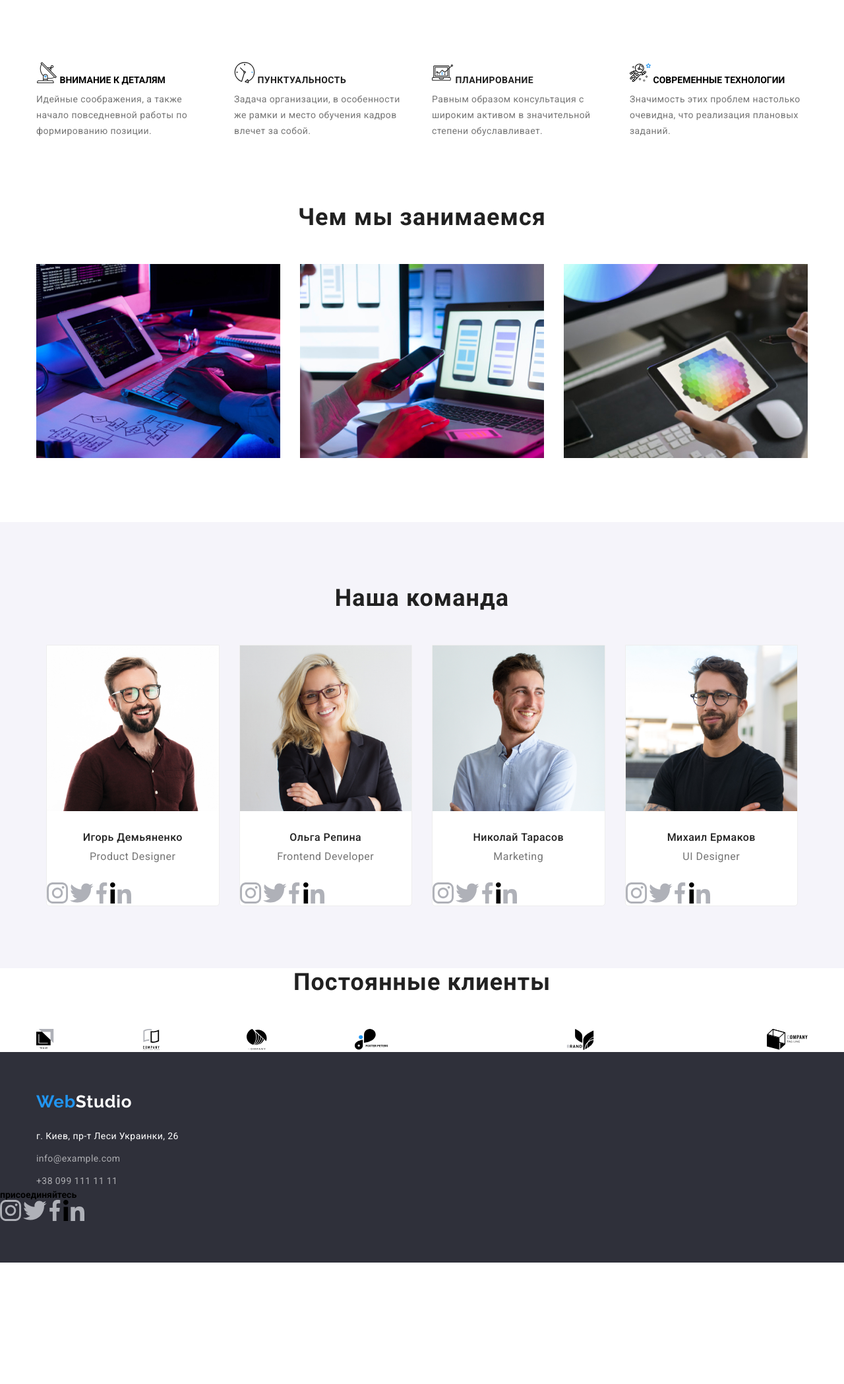
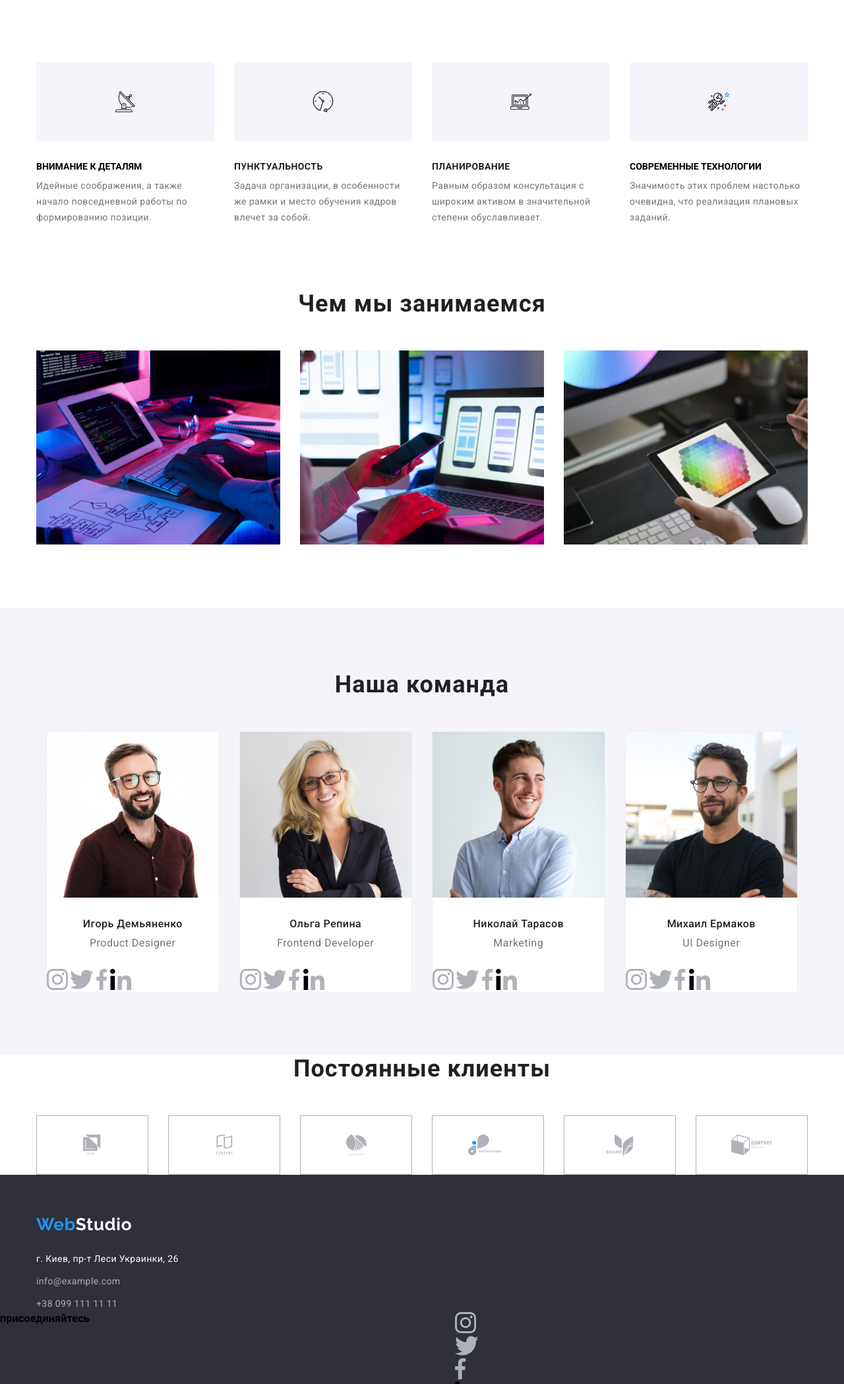
Before and after one commit to Sasha1009/goit-markup-hw-04, a plain HTML site: page index.html in a window 1280 px wide. Shown: the part 703-2800 px from the top of the page at 66% size. Before the commit the page ends 2616 px from the top, so only its background shows below. Drawn offline with Linux system fonts and the light colour scheme.

Commit message:
more fixes

```diff
--- a/css/styles.css
+++ b/css/styles.css
@@ -98,7 +98,16 @@ p {
     align-items: center;
 }
 .icon-envelope{
-    padding-right:10px;
+    margin-right:10px;
+}
+.logo{
+    display:flex;
+    justify-content: center;
+    align-items: center;
+    width: 170px;
+    height: 90px;
+    border: 1px solid #afb1b8;
+    fill:  #afb1b8;
 }
 .icon-phone{
     padding-right: 10px;
@@ -232,11 +241,29 @@ body {
 .features {
     padding-top: 94px;
     padding-bottom: 94px;
+    max-width: 1600px;
+    min-height: 251px;
+    display: block;
 }
 .list {
     list-style: none;
     justify-content: space-between;
     display: flex;
+}
+.features-item{
+    max-width: 270px;
+    margin-right: 30px;
+
+}
+.features-box{
+    display: flex;
+    align-items: center;
+    justify-content: center;
+    height: 120px;
+    border: none;
+    border-radius: 4px;
+    background-color: #F5F4FA;
+    margin-bottom: 30px;
 }
 .b-heading {
     font-family: 'roboto', sans-serif;
@@ -481,6 +508,16 @@ body {
     margin-left: auto;
     margin-right: auto;
 }
+.connected {
+    list-style: none;
+    flex-wrap: wrap;
+    display: inline-block;
+    align-items: baseline;
+    padding-left: 15px;
+    padding-right: 15px;
+    margin-left: auto;
+    margin-right: auto;
+}
 .Studio-footer{
     color: #fff;
 }}
--- a/index.html
+++ b/index.html
@@ -50,31 +50,39 @@
     <section class="features">
         <div class="container">
             <ul class="list">
-                <li>
+                <li class="features-item">
+                <div class="features-box">
                     <svg class="icon-antenna" width="32" height="32">
                         <use href="./images/sprite.svg#icon-antenna-1"></use>
                     </svg>
+                </div>
                     <b class="b-heading-one">ВНИМАНИЕ К ДЕТАЛЯМ</b>
                     <p class="text">Идейные соображения, а также начало повседневной работы по формированию позиции.</p>
                 </li>
-                <li>
+                <li class="features-item">
+                <div class="features-box">
                     <svg class="icon-clock" width="32" height="32">
                         <use href="./images/sprite.svg#icon-clock-1-1"></use>
                     </svg>
+                </div>
                     <b class="b-heading">ПУНКТУАЛЬНОСТЬ</b>
                     <p class="text">Задача организации, в особенности же рамки и место обучения кадров влечет за собой.</p>
                 </li>
-                <li>
+                <li class="features-item">
+                <div class="features-box">
                     <svg class="icon-diagram" width="32" height="32">
                         <use href="./images/sprite.svg#icon-diagram-1"></use>
                     </svg>
+                </div>
                     <b class="b-heading">ПЛАНИРОВАНИЕ</b>
                     <p class="text">Равным образом консультация с широким активом в значительной степени обуславливает.</p>
                 </li>
-                <li>
+                <li class="features-item">
+                <div class="features-box">
                     <svg class="icon-astronat" width="32" height="32">
                         <use href="./images/sprite.svg#icon-astronaut-1"></use>
                     </svg>
+                </div>
                     <b class="b-heading-last">СОВРЕМЕННЫЕ ТЕХНОЛОГИИ</b>
                     <p class="text">Значимость этих проблем настолько очевидна, что реализация плановых заданий.</p>
                 </li>
@@ -177,32 +185,32 @@
             <div class="container">
                 <h3 class="team-heading">Постоянные клиенты</h3>
                 <div class="list">
-                    <li class="logo-1">
+                    <li class="logo">
                         <svg class="icon-logo-1" width="29" height="32">
                             <use href="./images/sprite.svg#icon-logo-1"></use>
                         </svg>
                     </li>
-                    <li class="logo-2">
+                    <li class="logo">
                         <svg class="icon-logo-2" width="25" height="32">
                             <use href="./images/sprite.svg#icon-logo-2"></use>
                         </svg>
                     </li>
-                    <li class="logo-3">
+                    <li class="logo">
                         <svg class="icon-logo-3" width="31" height="32">
                             <use href="./images/sprite.svg#icon-logo-3"></use>
                         </svg>
                     </li>
-                    <li class="logo-4">
+                    <li class="logo">
                         <svg class="icon-logo-4" width="60" height="32">
                             <use href="./images/sprite.svg#icon-logo-4"></use>
                         </svg>
                     </li>
-                    <li class="logo-5">
+                    <li class="logo">
                         <svg class="icon-logo-5" width=40" height="32">
                             <use href="./images/sprite.svg#icon-logo-5"></use>
                         </svg>
                     </li>
-                    <li class="logo-6">
+                    <li class="logo">
                         <svg class="icon-logo-6" width="62" height="32">
                             <use href="./images/sprite.svg#icon-logo-6"></use>
                         </svg>
@@ -220,20 +228,30 @@
             <a class="contact-info" href="tel:+380991111111">+38 099 111 11 11</a>
         </address>
     </div>
-    <div>
-        <h4 class="connected">присоединяйтесь</h4>
+    <div class="list">
+        <h3>присоединяйтесь</h3>
+        <ul class="connected">
+            <li>
                 <svg class="icon-instagram" width="32" height="32">
                     <use href="./images/sprite.svg#icon-instagram-2"></use>
                 </svg>
+            </li>
+            <li>
                 <svg class="icon-Twitter" width="36" height="32">
                     <use href="./images/sprite.svg#icon-Group"></use>
                 </svg>
+            </li>
+            <li>
                 <svg class="icon-Facebook" width="18" height="32">
                     <use href="./images/sprite.svg#icon-Vector"></use>
                 </svg>
+            </li>
+            <li>
                 <svg class="icon-LinkedIn" width="32" height="32">
                     <use href="./images/sprite.svg#icon-linkedin-1"></use>
                 </svg>
+            </li>
+        </ul>
     </div>
 </footer>
 </body>
```
Lines whose indentation alone changed are shown as unchanged.
